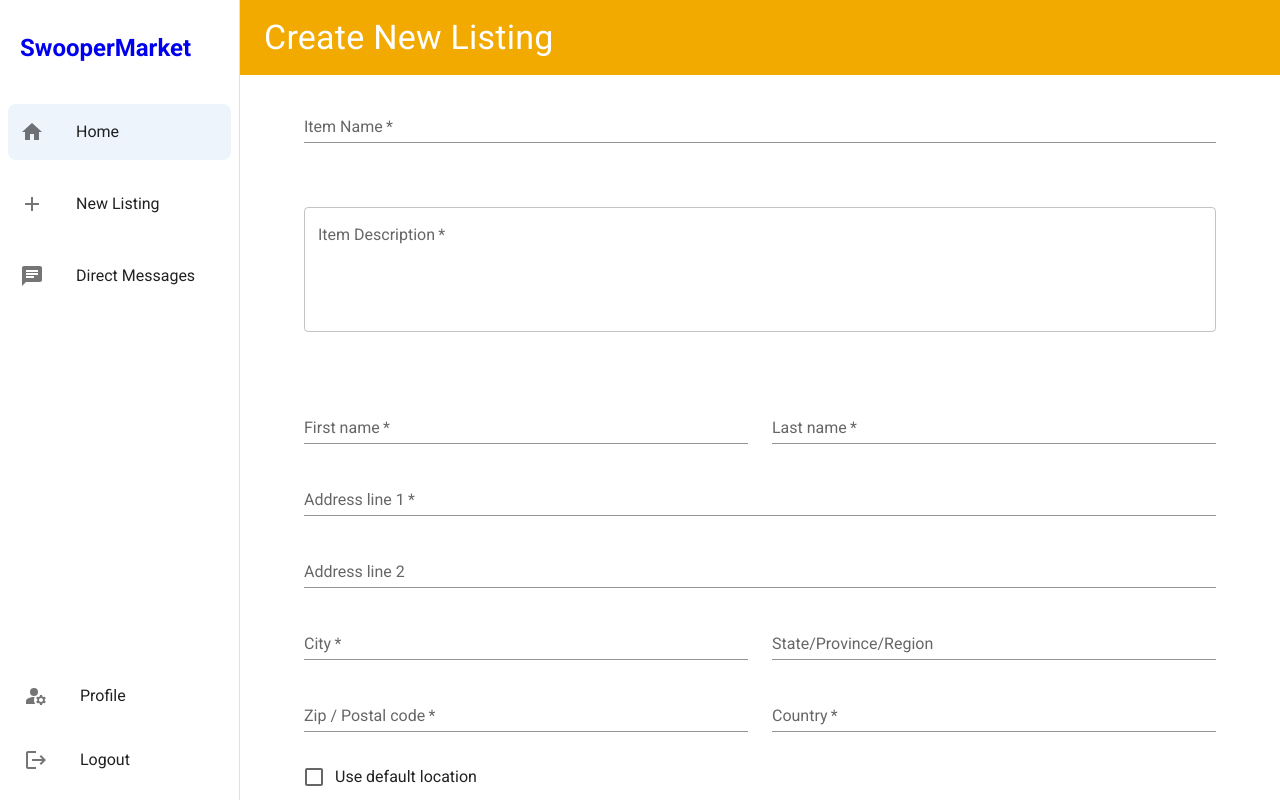
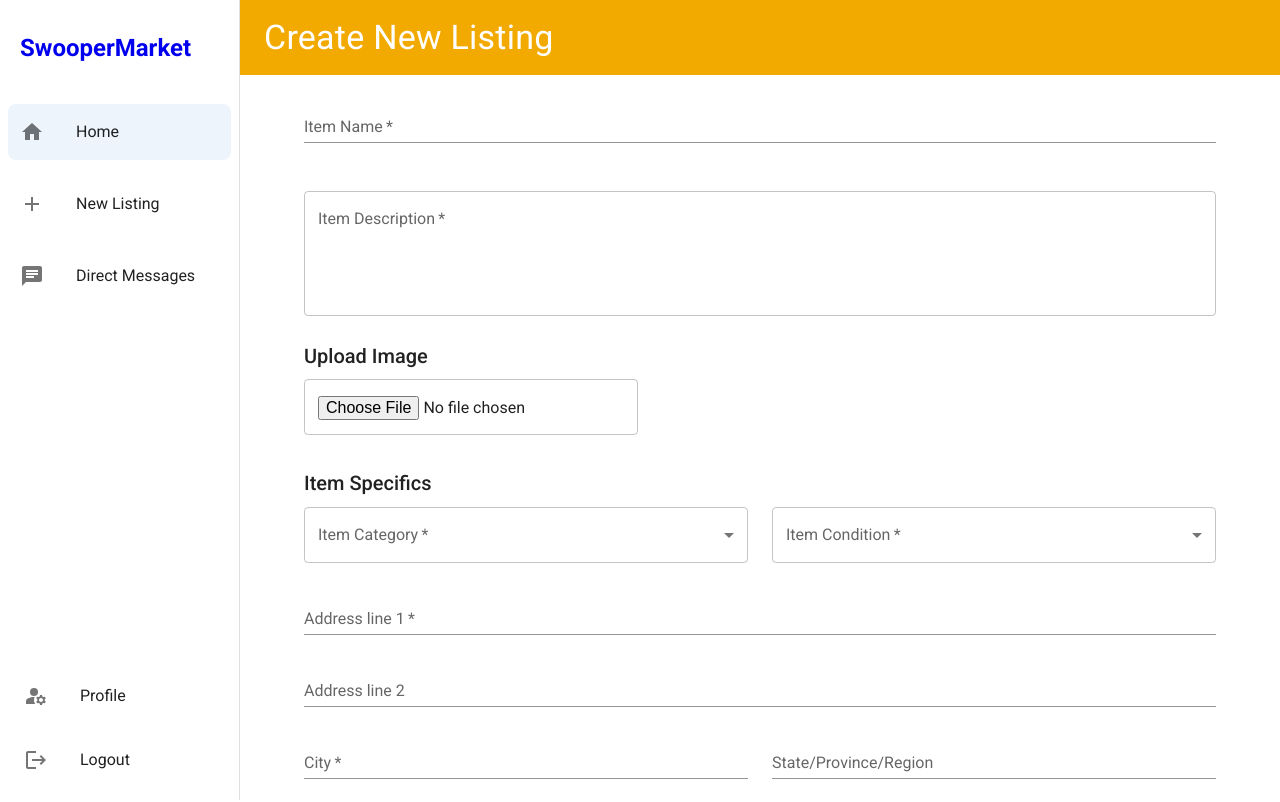
Before and after one commit to selmahassan/DebugDemon---CS370, a Next.js app in the folder swoopermarket-v2/: page /newlisting in a window 1280 px wide. Shown: the top 802 px of the page. Built offline with nearby package versions, Linux system fonts and the light colour scheme.

Commit message:
add image upload, condition, and category

```diff
--- a/swoopermarket-v2/src/app/newlisting/page.tsx
+++ b/swoopermarket-v2/src/app/newlisting/page.tsx
@@ -73,7 +73,7 @@ import * as React from 'react';
 import Container from '@mui/material/Container';
 import Box from '@mui/material/Box';
 import Typography from '@mui/material/Typography';
-import { AppBar, Button, Checkbox, CssBaseline, FormControlLabel, Grid, Paper, TextField, ThemeProvider, Toolbar, createTheme } from '@mui/material';
+import { AppBar, Button, Checkbox, CssBaseline, FormControlLabel, Grid, MenuItem, Paper, TextField, ThemeProvider, Toolbar, createTheme } from '@mui/material';
 
 export default function StarredPage() {
 
@@ -125,7 +125,45 @@ export default function StarredPage() {
             }
         }
     },
-})
+  })
+
+  const categories = [
+    {
+      key: 'school_supplies',
+      text: 'School Supplies',
+    },
+    {
+      key: 'furniture',
+      text: 'Furniture',
+    },
+    {
+      key: 'electronics',
+      text: 'Electronics',
+    },
+    {
+      key: 'misc',
+      text: 'Other/Miscellaneous',
+    },
+  ];
+
+  const condition = [
+    {
+      key: 'brand_new',
+      text: 'Brand New',
+    },
+    {
+      key: 'like_new',
+      text: 'Like New',
+    },
+    {
+      key: 'good',
+      text: 'Good',
+    },
+    {
+      key: 'fair',
+      text: 'Fair',
+    },
+  ];
 
   return (
     <>
@@ -156,7 +194,7 @@ export default function StarredPage() {
                 label="Item Name"
                 fullWidth
                 variant="standard"
-                sx={{mb: 5}}
+                sx={{mb: 3}}
               />
             </Grid>
             <Grid item xs={12}>
@@ -167,30 +205,54 @@ export default function StarredPage() {
                 multiline
                 fullWidth
                 rows={4}
-                sx={{mb: 5}}
               />
+            </Grid>
+            <Grid item xs={12}>
+              <Typography variant="h6" gutterBottom>
+                Upload Image
+              </Typography>
+              <TextField
+                required
+                type="file"
+                id="image"
+                name="image"
+                sx={{mb: 1}}
+              />
+            </Grid>
+            <Grid item xs={12}>
+              <Typography variant="h6" gutterBottom sx={{mb:-2}}>
+                Item Specifics
+              </Typography>
             </Grid>
             <Grid item xs={12} sm={6}>
               <TextField
+                id="category"
+                select
                 required
-                id="firstName"
-                name="firstName"
-                label="First name"
                 fullWidth
-                autoComplete="given-name"
-                variant="standard"
-              />
+                label="Item Category"
+              >
+                {categories.map((option) => (
+                  <MenuItem key={option.key} value={option.key}>
+                    {option.text}
+                  </MenuItem>
+                ))}
+              </TextField>
             </Grid>
             <Grid item xs={12} sm={6}>
               <TextField
-                required
-                id="lastName"
-                name="lastName"
-                label="Last name"
-                fullWidth
-                autoComplete="family-name"
-                variant="standard"
-              />
+                  id="condition"
+                  select
+                  required
+                  fullWidth
+                  label="Item Condition"
+                >
+                  {condition.map((option) => (
+                    <MenuItem key={option.key} value={option.key}>
+                      {option.text}
+                    </MenuItem>
+                  ))}
+              </TextField>
             </Grid>
             <Grid item xs={12}>
               <TextField
```
